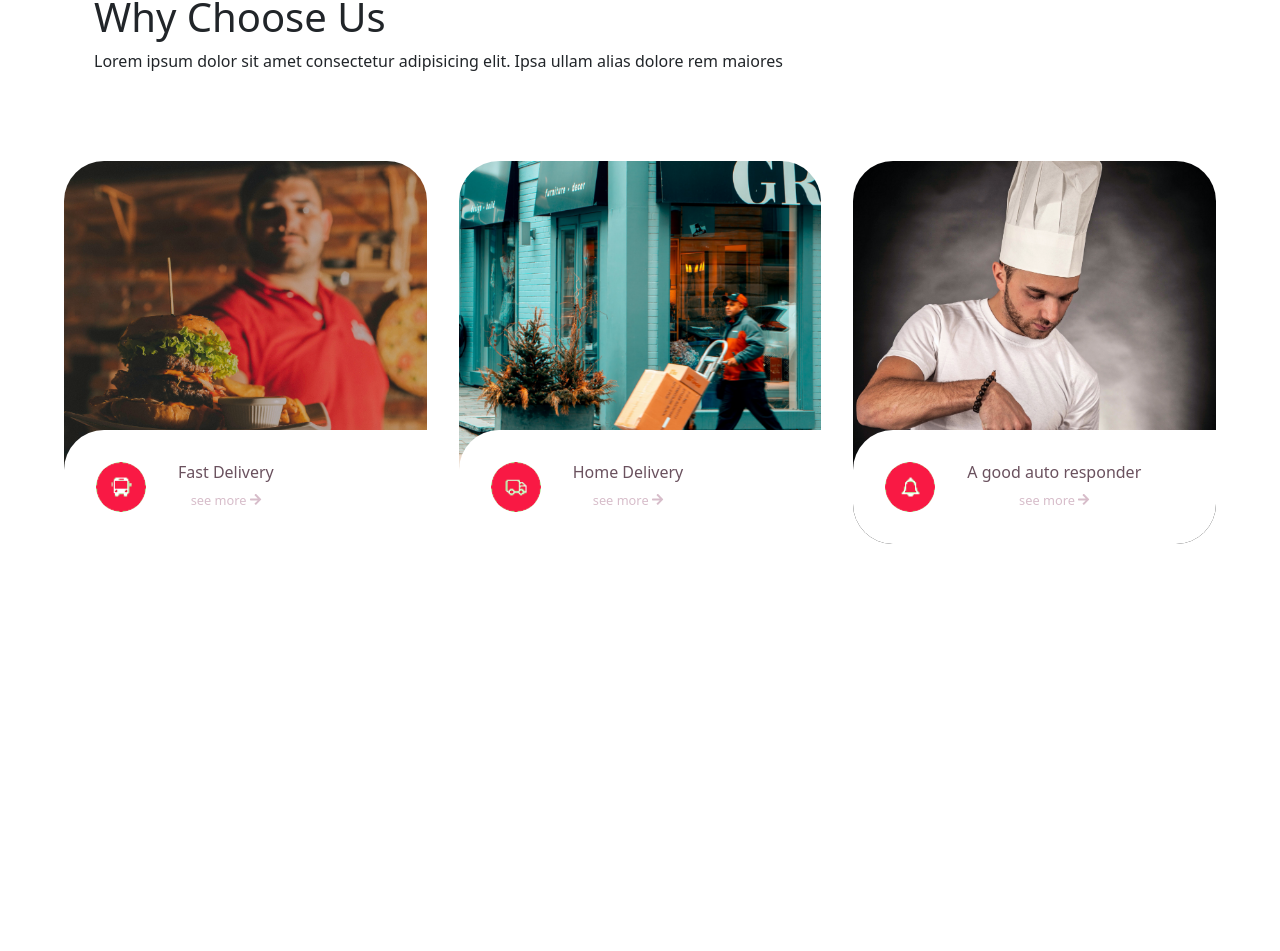
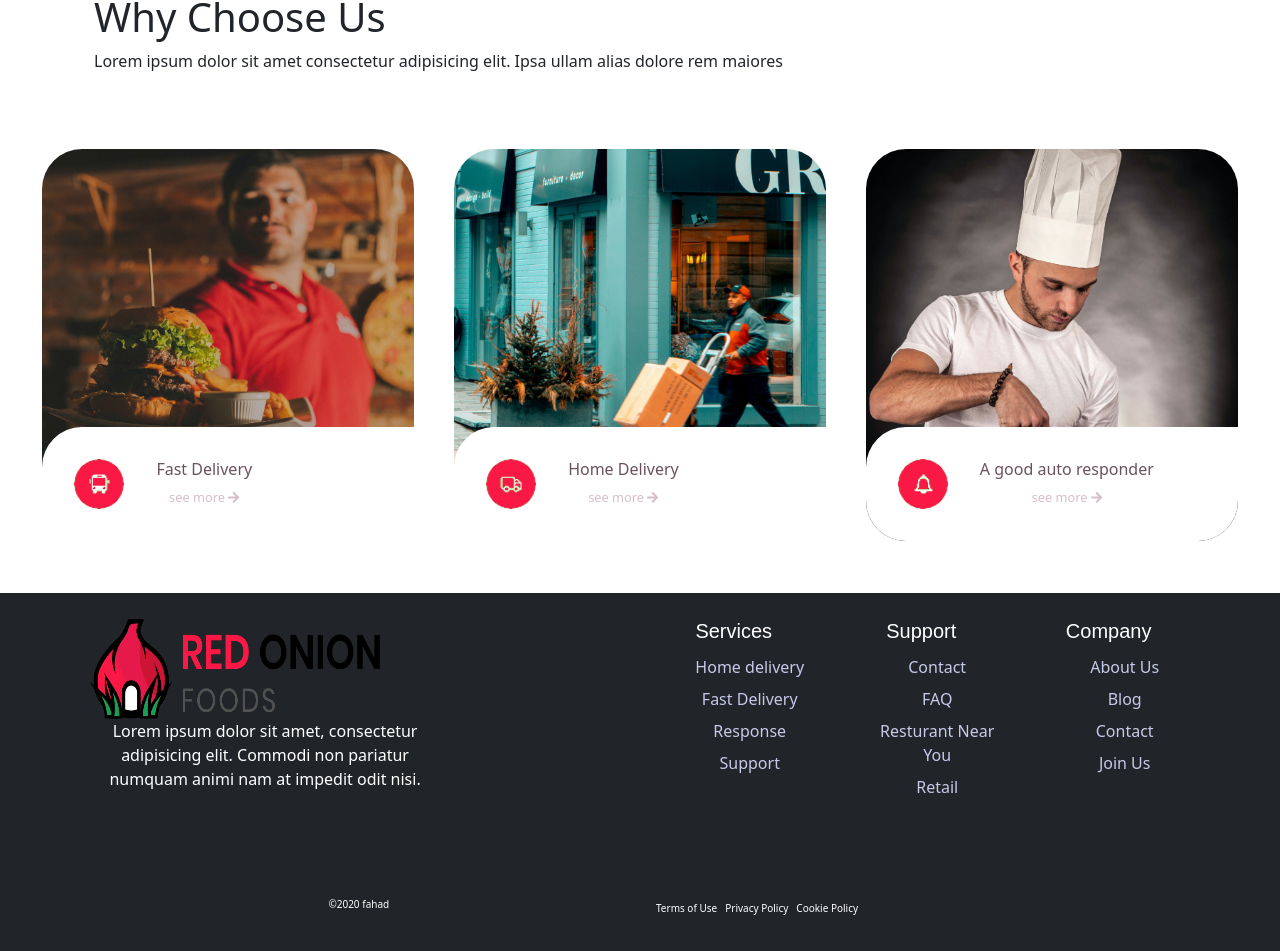
Before and after one commit to FahadwebD/hot-onion-try, a React (Create React App) app: page / in a window 1280 px wide. Shown: the part 610-1561 px from the top of the page. Before the commit the page ends 1218 px from the top, so only its background shows below. Built offline with nearby package versions, Linux system fonts and the light colour scheme; no server answers.

Commit message:
footer added

```diff
--- a/src/Pages/Home/Breakfast/BreakfastDesign.css
+++ b/src/Pages/Home/Breakfast/BreakfastDesign.css
@@ -7,8 +7,7 @@
 
 .cards {
     cursor: pointer;
-    margin: 20px;
-    padding: 20px;
+
 }
 
 
@@ -54,11 +53,7 @@ button:focus {
         grid-template-columns: repeat(2, 1fr);
         grid-gap: 10px;
     }
-    .cards {
-        cursor: pointer;
-        margin: 0px;
-        padding: 0px;
-    }
+
 }
 @media only screen  and (min-width:689px) and (max-width:990px){
     .mapGrid{
@@ -66,10 +61,6 @@ button:focus {
         grid-template-columns: repeat(2, 1fr);
         grid-gap: 10px;
     }
-    .cards {
-        cursor: pointer;
-        margin: 0px;
-        padding: 0px;
-    }
+
 
 }
--- a/src/Pages/Home/Home/Home.js
+++ b/src/Pages/Home/Home/Home.js
@@ -5,6 +5,7 @@ import Banner from '../Banner/Banner';
 import './StyleNav.css'
 import Category from '../Category/Category';
 import WhyChooseUs from '../WhyChooseUs/WhyChooseUs';
+import Footer from '../../Shared/Footer/Footer';
 
 const Home = () => {
   return (
@@ -13,6 +14,7 @@ const Home = () => {
             <Banner></Banner>
             <Category></Category>
             <WhyChooseUs/>
+            <Footer/>
             <div className='mobileNav'><BottomNav></BottomNav></div>
 
     </div>
--- a/src/Pages/Home/WhyChooseUs/WhyChooseUs.css
+++ b/src/Pages/Home/WhyChooseUs/WhyChooseUs.css
@@ -16,7 +16,7 @@
     display: grid;
     grid-template-columns: repeat(auto-fit, minmax(300px, 1fr));
     gap: 2rem;
-    margin: 4rem 5vw;
+    margin: 3rem 3vw;
     padding: 0;
     list-style-type: none;
   }
--- a/src/Pages/Login/Login/Login.css
+++ b/src/Pages/Login/Login/Login.css
@@ -271,8 +271,8 @@ a {
   }
 
   #icon {
-    width:48%;
-    height: 60px;
+    width:50%;
+    height: 50px;
     margin: 20px;
   }
   #bt{
@@ -288,6 +288,11 @@ a {
          border:none ;
          padding:10px 110px
       }
+      #icon {
+        width:70%;
+        height: 50px;
+        margin: 20px;
+      }
 }
 @media only screen  and (min-width:689px) and (max-width:990px){
     #bt{
@@ -295,4 +300,9 @@ a {
          border:none ;
          padding:10px 110px
       }
+      #icon {
+        width:70%;
+        height: 50px;
+        margin: 20px;
+      }
 }
--- /dev/null
+++ b/src/Pages/Shared/Footer/Footer.css
@@ -0,0 +1,46 @@
+ul {
+    list-style-type: none;
+    margin: 0;
+    padding: 0
+}
+
+ul>li {
+    padding: 4px;
+    color: #C5CAE9
+}
+
+ul>li:hover {
+    color: #957bda;
+    cursor: pointer
+}
+
+hr {
+    border-width: 3px
+}
+
+.fCard {
+    padding: 2% 7%
+}
+
+.social>i {
+    padding: 1%;
+    font-size: 15px
+}
+
+.social>i:hover {
+    color: #957bda;
+    cursor: pointer
+}
+
+.policy>div {
+    padding: 4px
+}
+
+.heading {
+    font-family: 'Titillium Web', sans-serif;
+    color: black
+}
+
+.divider {
+    border-top: 2px solid
+}
--- /dev/null
+++ b/src/Pages/Shared/Footer/Footer.js
@@ -0,0 +1,67 @@
+import React from 'react';
+import './Footer.css'
+import logo from '../../../images/logo2.png'
+const Footer = () => {
+    return (
+        <div className=" mt-5 bg-dark">
+        <div className="fCard bg-dark ">
+            <div className="row mb-4">
+                <div className="col-md-4 col-sm-4 col-xs-4">
+                    <div className="footer-text pull-left">
+                        <div className="d-flex">
+                           <img style={{height:'100px' , width:'290px'}} src={logo} alt=''/>
+                        </div>
+                        <p className="fCard-text text-white">Lorem ipsum dolor sit amet, consectetur adipisicing elit. Commodi non pariatur numquam animi nam at impedit odit nisi.</p>
+                        <div className="social mt-2 mb-3"> <i className="fa fa-facebook-official fa-lg"></i> <i className="fa fa-instagram fa-lg"></i> <i className="fa fa-twitter fa-lg"></i> <i className="fa fa-linkedin-square fa-lg"></i> <i className="fa fa-facebook"></i> </div>
+                    </div>
+                </div>
+                <div className="col-md-2 col-sm-2 col-xs-2"></div>
+                <div className="col-md-2 col-sm-2 col-xs-2">
+                    <h5 className="heading text-white">Services</h5>
+                    <ul>
+                        <li>Home delivery</li>
+                        <li>Fast Delivery</li>
+                        <li>Response</li>
+                        <li>Support</li>
+                    </ul>
+                </div>
+                <div className="col-md-2 col-sm-2 col-xs-2">
+                    <h5 className="heading text-white">Support</h5>
+                    <ul className="fCard-text">
+                        <li>Contact</li>
+                        <li>FAQ</li>
+                        <li>Resturant Near You</li>
+                        <li>Retail</li>
+                    </ul>
+                </div>
+                <div className="col-md-2 col-sm-2 col-xs-2">
+                    <h5 className="heading text-white">Company</h5>
+                    <ul className="fCard-text">
+                        <li>About Us</li>
+                        <li>Blog</li>
+                        <li>Contact</li>
+                        <li>Join Us</li>
+                    </ul>
+                </div>
+            </div>
+            <div className="divider mb-4"> </div>
+            <div className="row"style={{fontSize:'10px'}}>
+                <div className="col-md-6 col-sm-6 col-xs-6">
+                    <div className="pull-left">
+                        <p className="text-white ">©2020 fahad</p>
+                    </div>
+                </div>
+                <div className="col-md-6 col-sm-6 col-xs-6">
+                    <div className="pull-right mr-4 d-flex policy">
+                        <div style={{color:'white'}}>Terms of Use</div>
+                        <div style={{color:'white'}}>Privacy Policy</div>
+                        <div style={{color:'white'}}>Cookie Policy</div>
+                    </div>
+                </div>
+            </div>
+        </div>
+    </div>
+    );
+};
+
+export default Footer;
--- a/src/Pages/Shared/Navbar/BottomNav.css
+++ b/src/Pages/Shared/Navbar/BottomNav.css
@@ -1,6 +1,4 @@
-body {
-    margin: 0 0 55px 0;
-}
+
 
 .nav {
     position: fixed;
@@ -10,7 +8,7 @@ body {
     box-shadow: 0 0 3px rgba(0, 0, 0, 0.2);
     background-color: #ffffff;
     display: flex;
-    overflow-x: auto;
+
 }
 
 .nav__link {
@@ -18,8 +16,9 @@ body {
     flex-direction: column;
     align-items: center;
     justify-content: center;
+
+    min-width: 50px;
     flex-grow: 1;
-    min-width: 50px;
     overflow: hidden;
     white-space: nowrap;
     font-family: sans-serif;
--- a/src/Pages/Shared/Navbar/BottomNav.js
+++ b/src/Pages/Shared/Navbar/BottomNav.js
@@ -32,7 +32,7 @@ const BottomNav = () => {
   </NavLink>
   <Link to="/login" className="nav__link">
    {sign}
-    <span className="nav__text">Sign In</span>
+    <span className="nav__text">Sign</span>
   </Link>
 </nav>
         </div>
```
